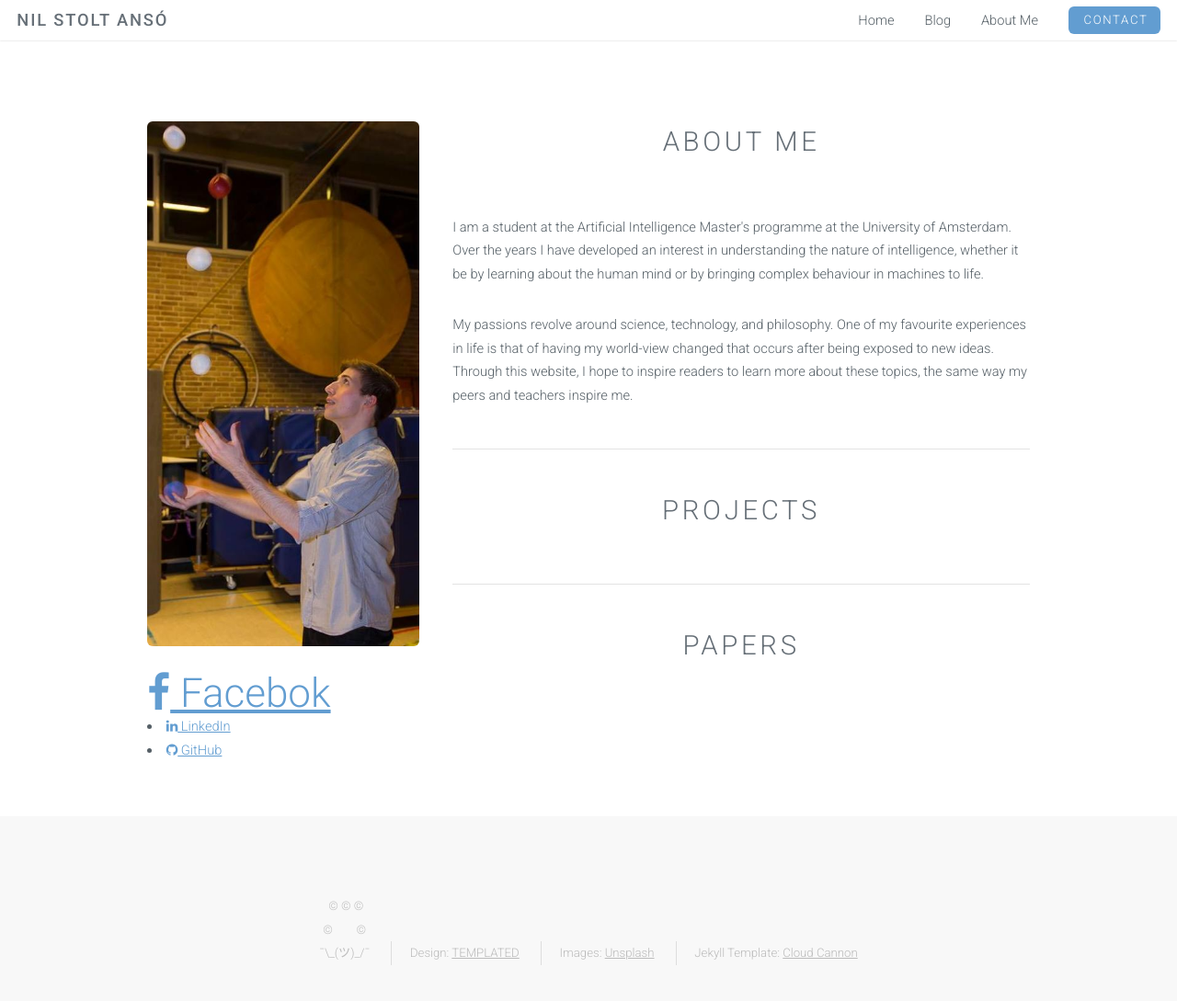
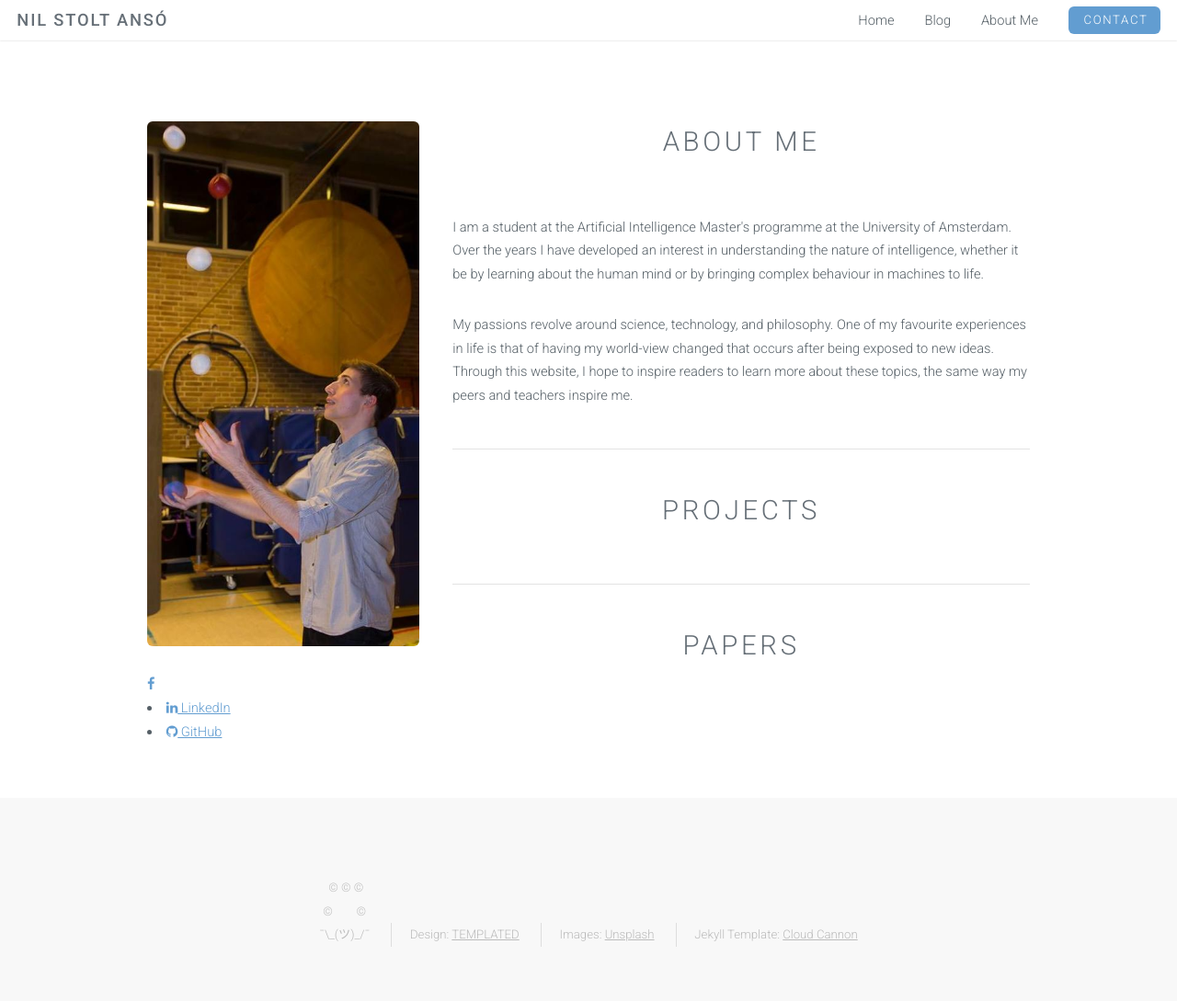
Before and after one commit to NILOIDE/NILOIDE.github.io, a Jekyll site: the page built from About-Me.html, in a window 1280 px wide and 1109 px high. Shown: the top 1089 px of the window at 92% size. Built offline with Jekyll 4.4.1, drawn with Linux system fonts in a browser that asks for light colours.

Commit message:
Trying new social media buttons

```diff
--- a/About-Me.html
+++ b/About-Me.html
@@ -10,9 +10,9 @@ layout: default
                 <section>
                     <a href="#" class="image fit"><img src="images/dasme_yet_again.jpg" alt="" /></a>
                     {% if site.facebook_username %}
-                        <span style="font-size: 3em; color: Dodgerblue;">
+                        <span style="font-size: 1em; color: Dodgerblue;">
                             <a href="https://www.facebook.com/{{ site.facebook_username }}">
-                                <i class="fa fa-facebook"></i> Facebok
+                                <i class="fa fa-facebook"></i>
                             </a>
                         </span>
                     {% endif %}
```
